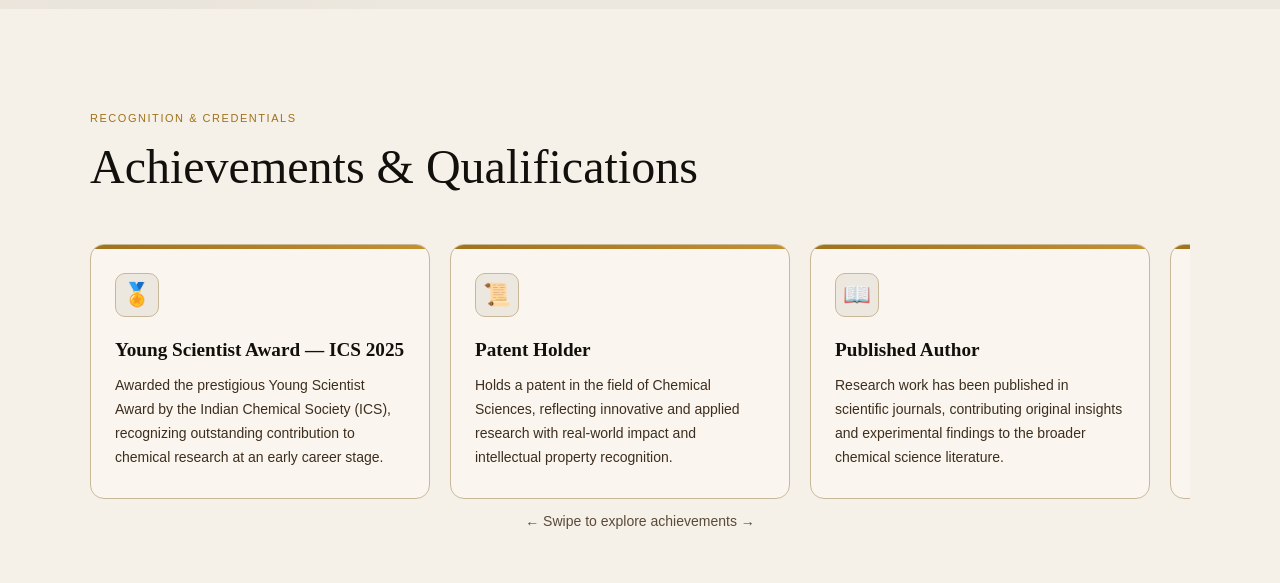
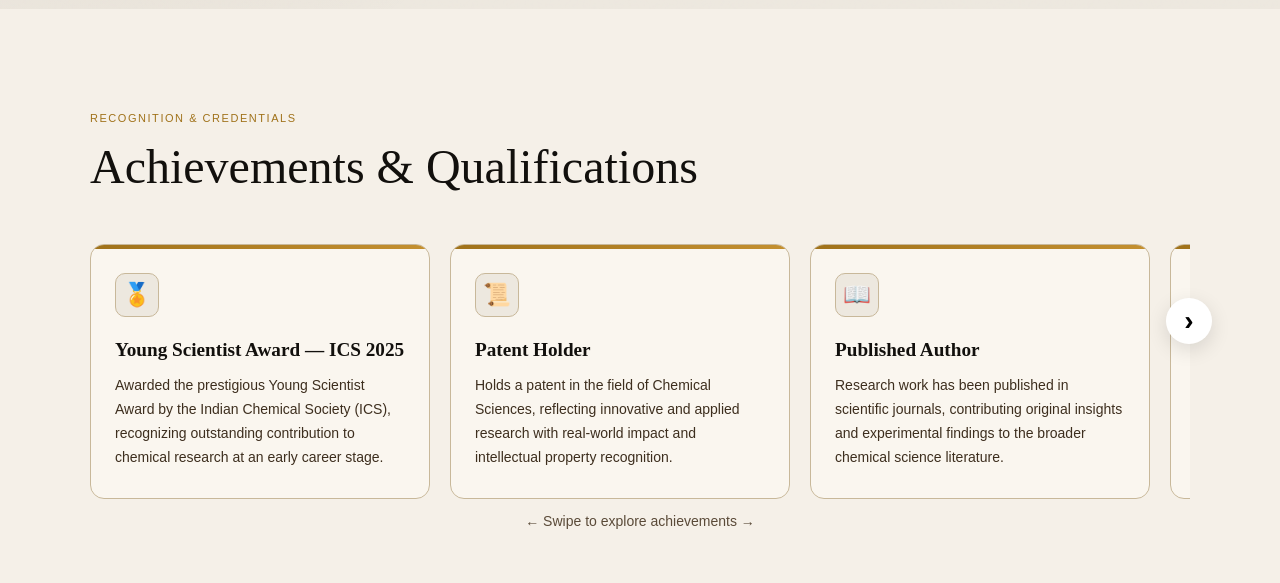
Before and after one commit to DhireshPatel/ketulkumawat, a Next.js app: page / in a window 1280 px wide. Shown: the part 791-1374 px from the top of the page. Built offline with nearby package versions, Linux system fonts and the light colour scheme.

Commit message:
arrow added

```diff
--- a/app/globals.css
+++ b/app/globals.css
@@ -630,6 +630,43 @@ section {
 
 .ach-img:hover {
   transform: scale(1.03);
+}
+
+/* for arrow button  */
+
+.carousel-btn {
+  position: absolute;
+  top: 50%;
+  transform: translateY(-50%);
+  z-index: 20;
+
+  width: 46px;
+  height: 46px;
+
+  border: none;
+  border-radius: 50%;
+
+  cursor: pointer;
+
+  background: white;
+  box-shadow: 0 6px 20px rgba(0, 0, 0, .12);
+
+  font-size: 28px;
+  font-weight: 600;
+
+  transition: all .25s;
+}
+
+.carousel-btn:hover {
+  transform: translateY(-50%) scale(1.08);
+}
+
+.carousel-btn.left {
+  left: -22px;
+}
+
+.carousel-btn.right {
+  right: -22px;
 }
 
 /* ── BOOK ── */
--- a/components/Achievements.jsx
+++ b/components/Achievements.jsx
@@ -1,4 +1,5 @@
 'use client'
+import { useRef, useState, useEffect } from 'react'
 
 const achievements = [
   {
@@ -44,12 +45,78 @@ const achievements = [
 ]
 
 export default function Achievements({ onOpenLightbox }) {
+
+
+  const scrollRef = useRef(null)
+
+  const [showLeft, setShowLeft] = useState(false)
+  const [showRight, setShowRight] = useState(true)
+
+  const checkButtons = () => {
+    const el = scrollRef.current
+    if (!el) return
+
+    setShowLeft(el.scrollLeft > 10)
+
+    setShowRight(
+      el.scrollLeft <
+      el.scrollWidth - el.clientWidth - 10
+    )
+  }
+
+  useEffect(() => {
+    checkButtons()
+
+    const el = scrollRef.current
+    if (!el) return
+
+    el.addEventListener('scroll', checkButtons)
+
+    return () => {
+      el.removeEventListener('scroll', checkButtons)
+    }
+  }, [])
+
+  const scrollLeft = () => {
+    scrollRef.current?.scrollBy({
+      left: -360,
+      behavior: 'smooth',
+    })
+  }
+
+  const scrollRight = () => {
+    scrollRef.current?.scrollBy({
+      left: 360,
+      behavior: 'smooth',
+    })
+  }
+
+
   return (
     <section id="achievements">
       <div className="section-inner">
+
+        {showLeft && (
+          <button
+            className="carousel-btn left"
+            onClick={scrollLeft}
+          >
+            ‹
+          </button>
+        )}
+
+        {showRight && (
+          <button
+            className="carousel-btn right"
+            onClick={scrollRight}
+          >
+            ›
+          </button>
+        )}
+
         <div className="section-label">Recognition &amp; Credentials</div>
         <h2 className="section-title">Achievements &amp; Qualifications</h2>
-        <div className="achievements-grid">
+        <div ref={scrollRef} className="achievements-grid">
           {achievements.map((ach, i) => (
             <div className="ach-card reveal" key={i}>
               <div className="ach-icon">{ach.icon}</div>
```
